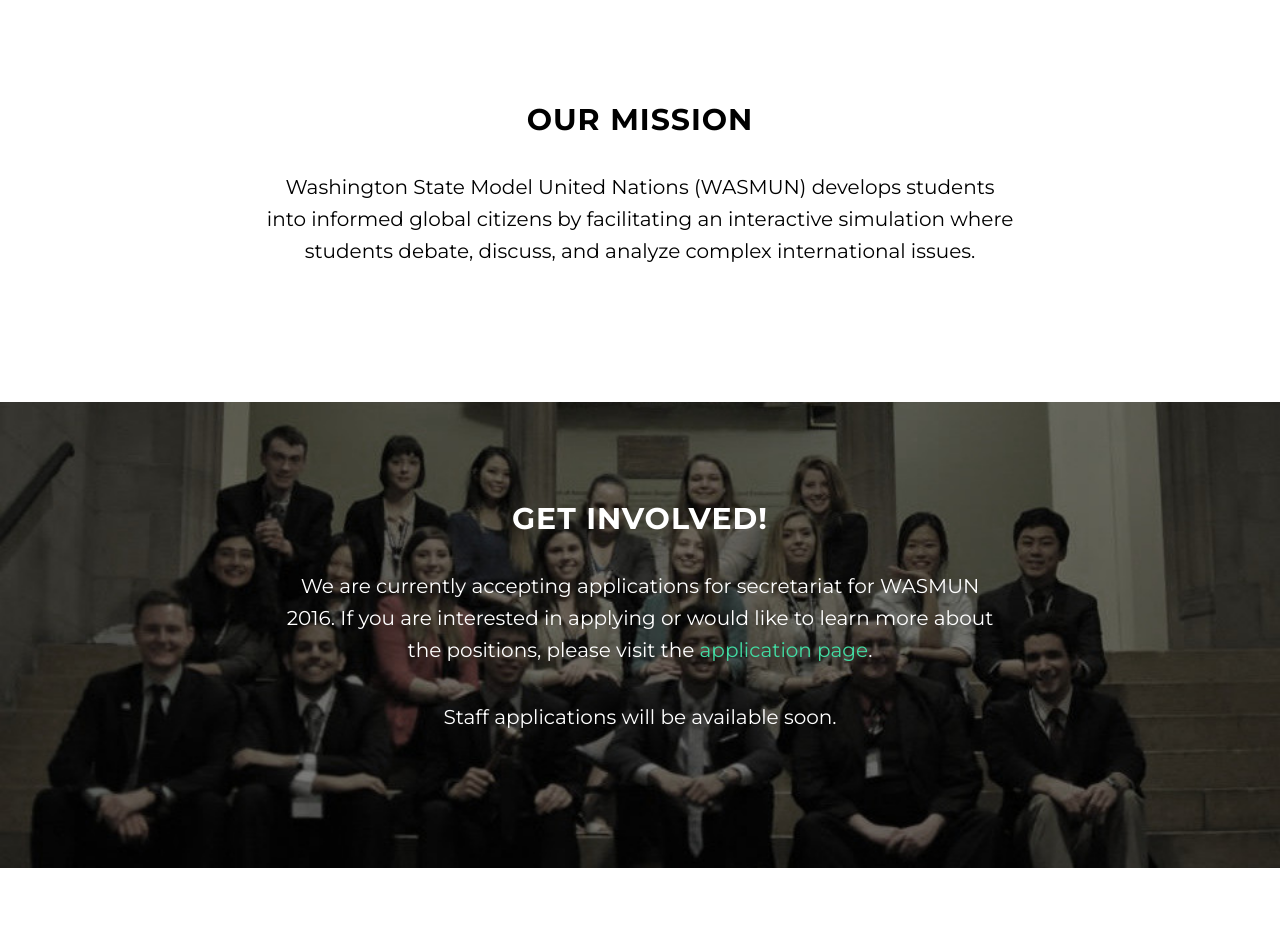
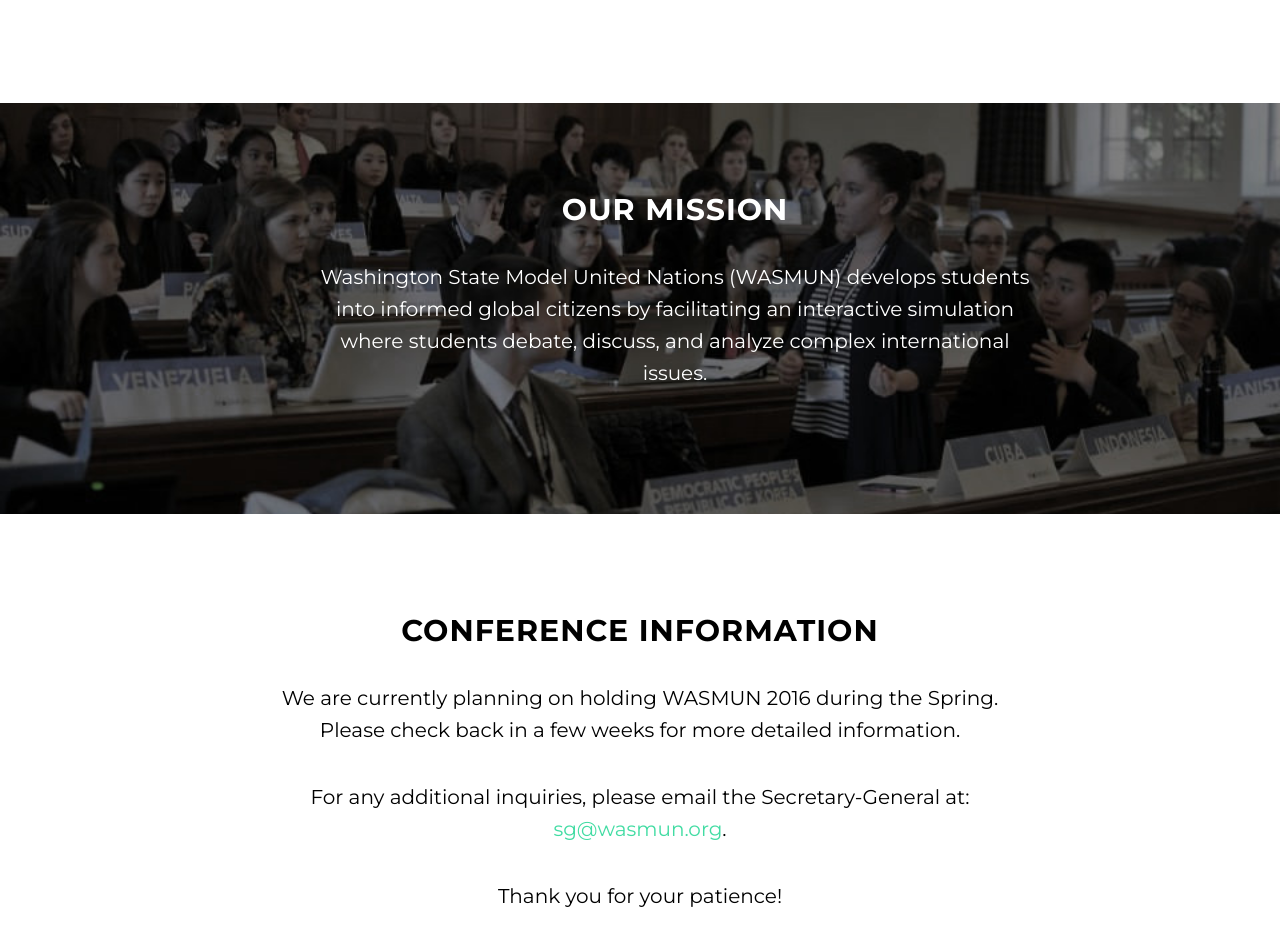
Before and after one commit to Taurvi/wasmun-site, a plain HTML site: page index.html in a window 1280 px wide. Shown: the part 1469-2419 px from the top of the page. Drawn offline with Linux system fonts and the light colour scheme; some packages are replaced by stand-ins of ours.

Commit message:
Added Conference Information section, updated background for "Our Mission"

```diff
--- a/css/custom.css
+++ b/css/custom.css
@@ -1,4 +1,21 @@
-#about-uwmun {
+#about-uwmun, #footer-suggestions{
     font-size: .9em;
     font-style: italic;
 }
+
+#copyright {
+    font-size: .9em;
+    padding-top: 25px;
+}
+
+.section-mission {
+    width: 100%;
+    padding: 90px 90px;
+    color: #FFFFFF;
+    background: url(../img/mission.jpg) no-repeat center center scroll;
+    background-color: #FFFFFF;
+    -webkit-background-size: cover;
+    -moz-background-size: cover;
+    background-size: cover;
+    -o-background-size: cover;
+}
--- a/css/grayscale.css
+++ b/css/grayscale.css
@@ -261,9 +261,9 @@
     padding-top: 50px;
 }
 
-.download-section {
+.get-involved-section {
     width: 100%;
-    padding: 50px 0;
+    padding: 90px 0;
     color: #FFFFFF;
     background: url(../img/wasmun-mission.jpg) no-repeat center center scroll;
     background-color: #FFFFFF;
--- a/index.html
+++ b/index.html
@@ -9,7 +9,7 @@
     <meta name="description" content="">
     <meta name="author" content="">
 
-    <title>washington State Model United Nations (WASMUN)</title>
+    <title>Washington State Model United Nations (WASMUN)</title>
 
     <!-- Bootstrap Core CSS -->
     <link href="css/bootstrap.min.css" rel="stylesheet">
@@ -60,6 +60,9 @@
                         <a class="page-scroll" href="#mission">Mission</a>
                     </li>
                     <li>
+                        <a class="page-scroll" href="#conference-info">Conference Information</a>
+                    </li>
+                    <li>
                         <a class="page-scroll" href="#get-involved">Get Involved</a>
                     </li>
                     <li>
@@ -102,19 +105,33 @@
         </div>
     </section>
 
+    <!-- Mision Section -->
+    <section id="mission" class="content-section text-center">
+        <div class="section-mission">
+            <div class="container">
+                <div class="col-lg-8 col-lg-offset-2">
+                    <h2>Our Mission</h2>
+                    <p>Washington State Model United Nations (WASMUN) develops students into informed global citizens by facilitating an interactive simulation where students debate, discuss, and analyze complex international issues.</p>
+                </div>
+            </div>
+        </div>
+    </section>
+
     <!-- About Section -->
-    <section id="mission" class="container content-section text-center">
+    <section id="conference-info" class="container content-section text-center">
         <div class="row">
             <div class="col-lg-8 col-lg-offset-2">
-                <h2>Our Mission</h2>
-                <p>Washington State Model United Nations (WASMUN) develops students into informed global citizens by facilitating an interactive simulation where students debate, discuss, and analyze complex international issues.</p>
+                <h2>Conference Information</h2>
+                <p>We are currently planning on holding WASMUN 2016 during the Spring. Please check back in a few weeks for more detailed information.</p>
+                <p>For any additional inquiries, please email the Secretary-General at: <a href="mailto:sg@wasmun.org">sg@wasmun.org</a>.</p>
+                <p>Thank you for your patience!</p>
             </div>
         </div>
     </section>
 
     <!-- Download Section -->
     <section id="get-involved" class="content-section text-center">
-        <div class="download-section">
+        <div class="get-involved-section">
             <div class="container">
                 <div class="col-lg-8 col-lg-offset-2">
                     <h2>Get Involved!</h2>
@@ -150,7 +167,8 @@
     <!-- Footer -->
     <footer>
         <div class="container text-center">
-            <p>Copyright &copy; WASMUN 2015</p>
+            <p id="footer-suggestions">If you have any questions, comments, or suggestions for the WASMUN website, please email: <a href="mailto:usgit@wasmun.org">usgit@wasmun.org</a>.</p>
+            <p id="copyright">Copyright &copy; WASMUN 2015</p>
         </div>
     </footer>
 
```
Also changed, not shown: img/mission.jpg (added).
